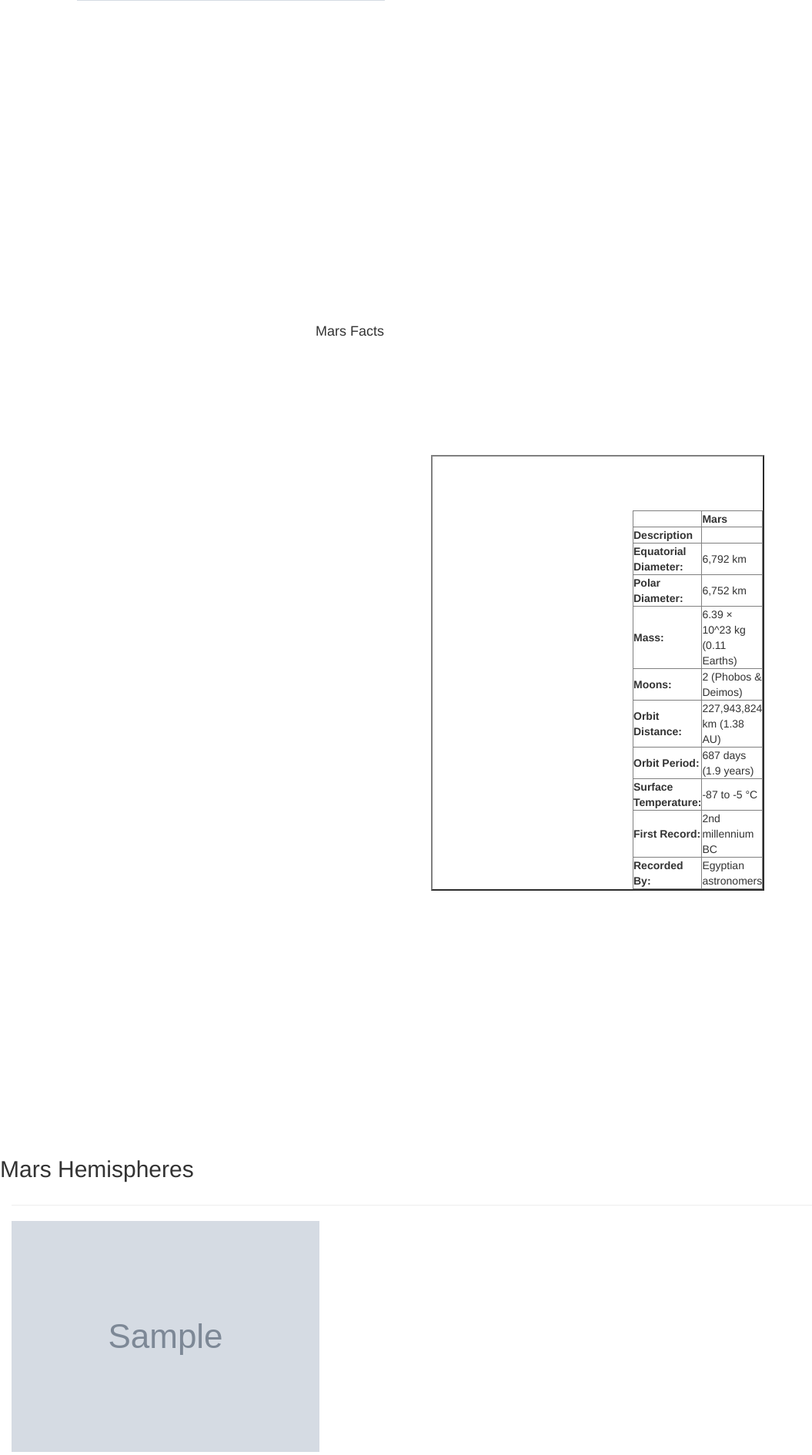
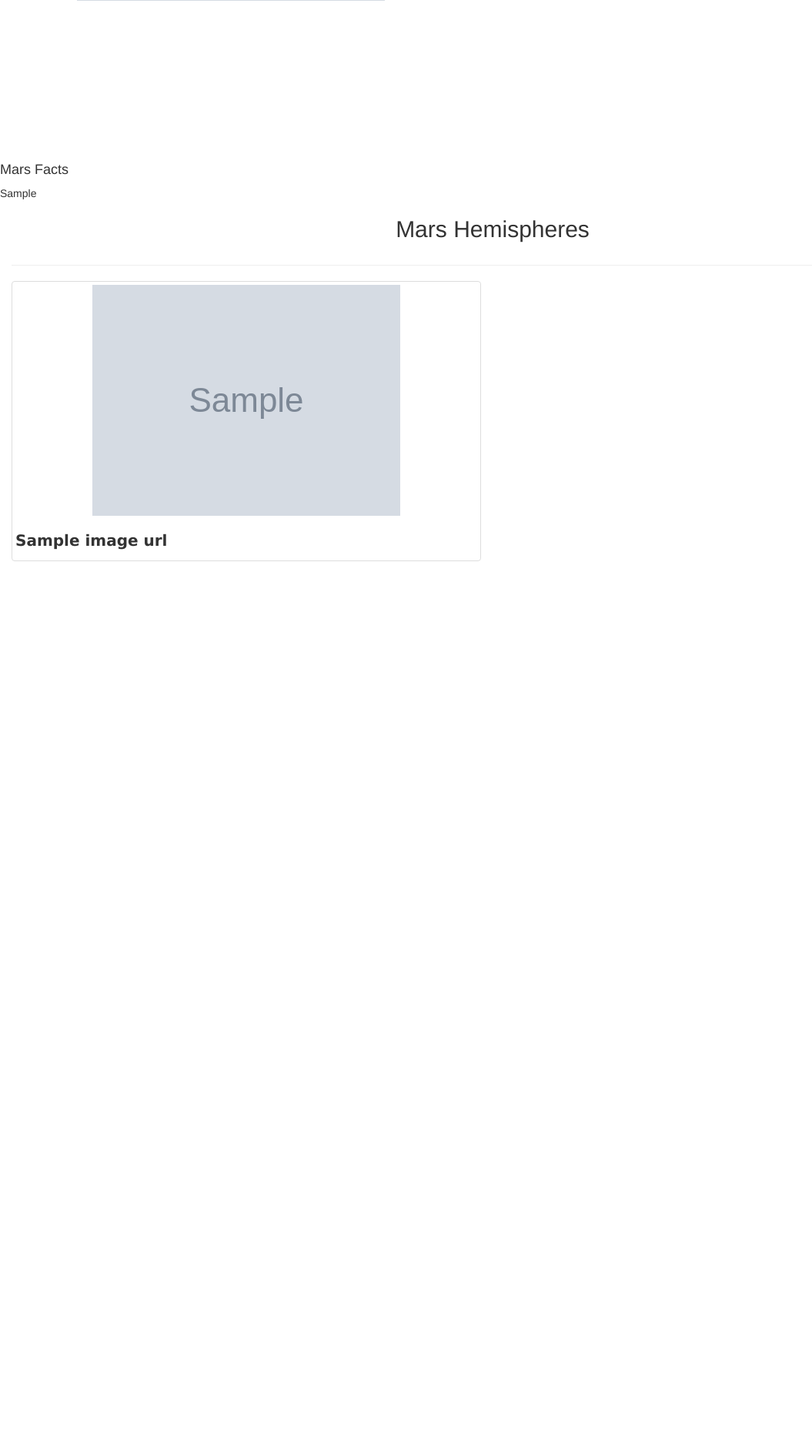
Before and after one commit to jfield24/web-scraping-challenge, a Flask app: page / in a window 1280 px wide. Shown: the part 948-2838 px from the top of the page at 77% size, without its empty margins (0-1055 px from the left). After the commit the page ends 1677 px from the top, so only its background shows below. Run offline with Flask 2, Linux system fonts and the light colour scheme; grey boxes marked "Sample" are stand-in pictures; a database or web service that is not in the repository returns one stand-in record (values such as "Sample title"); some libraries are stand-ins or nearby versions.

Commit message:
updated index and style

```diff
--- a/Missions_to_Mars/templates/index.html
+++ b/Missions_to_Mars/templates/index.html
@@ -22,77 +22,33 @@
             </div>
         </div>
         <div class="row">
-            <div id = "featured-image" class="col-lg-7 col-md-7 col-sm-12">
+            <div id = "featured-image" class="col-md-8">
                 <h3>Featured Mars Image</h3>
                 <img style="display: inline-block" class="mr-4 about-img img-responsive" src="{{index_data.featured_image_url}}" alt="featured_image">
             </div>
-            <div id="table" class="col-lg-4">
-                <h4 style="align-content: right;">Mars Facts</h4>
-                <table border="2" class="dataframe" style="display:inline-block;" id="table">
-                    <thead>
-                      <tr style="text-align: right;">
-                        <th></th>
-                        <th>Mars</th>
-                      </tr>
-                      <tr>
-                        <th>Description</th>
-                        <th></th>
-                      </tr>
-                    </thead>
-                    <tbody>
-                      <tr>
-                        <th>Equatorial Diameter:</th>
-                        <td>6,792 km</td>
-                      </tr>
-                      <tr>
-                        <th>Polar Diameter:</th>
-                        <td>6,752 km</td>
-                      </tr>
-                      <tr>
-                        <th>Mass:</th>
-                        <td>6.39 × 10^23 kg (0.11 Earths)</td>
-                      </tr>
-                      <tr>
-                        <th>Moons:</th>
-                        <td>2 (Phobos &amp; Deimos)</td>
-                      </tr>
-                      <tr>
-                        <th>Orbit Distance:</th>
-                        <td>227,943,824 km (1.38 AU)</td>
-                      </tr>
-                      <tr>
-                        <th>Orbit Period:</th>
-                        <td>687 days (1.9 years)</td>
-                      </tr>
-                      <tr>
-                        <th>Surface Temperature:</th>
-                        <td>-87 to -5 °C</td>
-                      </tr>
-                      <tr>
-                        <th>First Record:</th>
-                        <td>2nd millennium BC</td>
-                      </tr>
-                      <tr>
-                        <th>Recorded By:</th>
-                        <td>Egyptian astronomers</td>
-                      </tr>
-                    </tbody>
-                </table>
+            <div class="col-md-4">
+              <div class="row">
+                <h4>Mars Facts</h4>
+                {{index_data.mars_facts | safe}}
+              </div>
             </div>
         </div>
         <div class="row">
-            <div class="col col-12">
-                <h2>Mars Hemispheres</h2>
+            <div id="hemispheres" class="col-md-12 text-center">
+                <h2> Mars Hemispheres</h2>
             </div>
         </div>
         <hr>
         <div class="row">
             {% for image_url in index_data.hemisphere_image_urls %}
-              <div id="flex" class="col-lg-6 col-md-6 col-sm-12">
-                <img src={{image_url.img_url}} alt={{image_url.img_url}}>
-                <h3>{{image_url.title}}</h3>
+              <div class="col-lg-6 col-md-6 col-sm-12">
+                <div class="thumbnail">
+                  <img src={{image_url.img_url}} alt={{image_url.img_url}}>
+                  <h3>{{image_url.title}}</h3>
+                </div>
               </div>
             {% endfor %}
         </div>
+      </div>
 </body>
 </html>
--- a/Missions_to_Mars/templates/style.css
+++ b/Missions_to_Mars/templates/style.css
@@ -13,16 +13,3 @@ h3{
     padding-top: 60px;
     padding-bottom: 40px;
 }
-
-#table{
-    margin: 140px 30px 160px 150px;
-    padding-left: 260px;
-    padding-top: 70px;
-}
-
-
-
-#flex{
-    display: flexbox;
-    align-items: space-around;
-}
```
